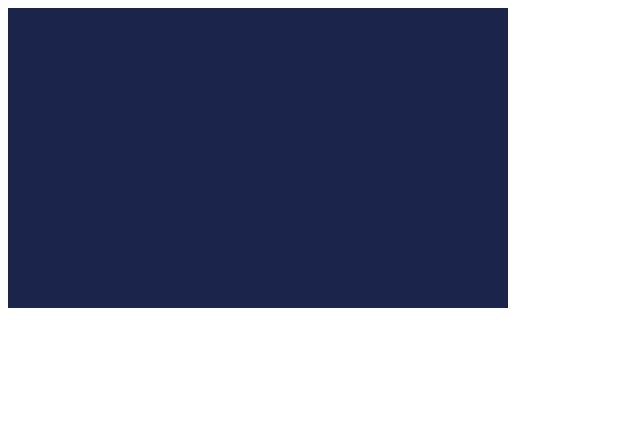
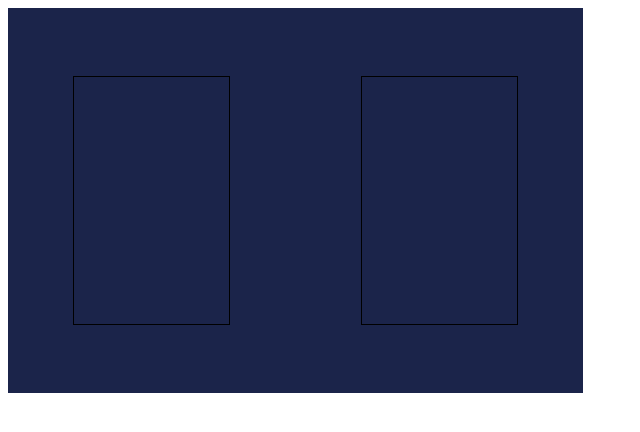
Before and after one commit to anbustamante/Contador, a plain HTML site: page index.html in a window 1280 px wide. Shown: the whole page, without its empty margins (0-640 px from the left). Drawn offline with Linux system fonts and the light colour scheme.

Commit message:
2 cajas separadas

```diff
--- a/index.html
+++ b/index.html
@@ -9,7 +9,12 @@
 </head>
 <body>
     <div class="contenedor">
+        <div class="caja">
 
+        </div>
+        <div class="caja">
+
+        </div>
     </div>
 </body>
 </html>
--- a/style.css
+++ b/style.css
@@ -1,6 +1,13 @@
 .contenedor{
     background-color:#1B244A;
-    width: 500px;
-    height: 300px;
+    width: 575px;
+    height: 385px;
     display: flex;
+    justify-content: space-around;
 }
+.caja{
+    border: 1px solid black;
+    width: 155px;
+    margin-top: 68px;
+    margin-bottom: 68px;
+}
```
